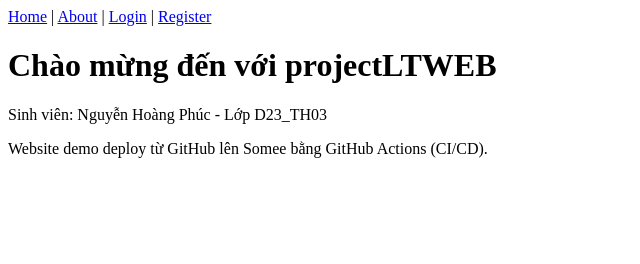
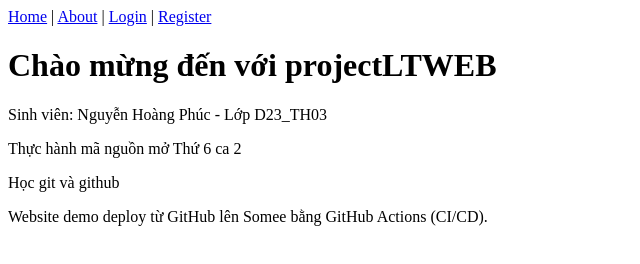
Before and after one commit to phucdzvo/projectLTWEB, a plain HTML site: page index.html in a window 1280 px wide. Shown: the whole page, without its empty margins (0-640 px from the left). Drawn offline with Linux system fonts and the light colour scheme.

Commit message:
docs: update index page

```diff
--- a/index.html
+++ b/index.html
@@ -11,9 +11,12 @@
     <a href="about.html">About</a> |
     <a href="login.html">Login</a> |
     <a href="register.html">Register</a>
+
   </nav>
   <h1>Chào mừng đến với projectLTWEB</h1>
   <p>Sinh viên: Nguyễn Hoàng Phúc - Lớp D23_TH03</p>
+  <p> Thực hành mã nguồn mở Thứ 6 ca 2</p>
+  <p> Học git  và github</p>
   <p>Website demo deploy từ GitHub lên Somee bằng GitHub Actions (CI/CD).</p>
 </body>
 </html>
```
